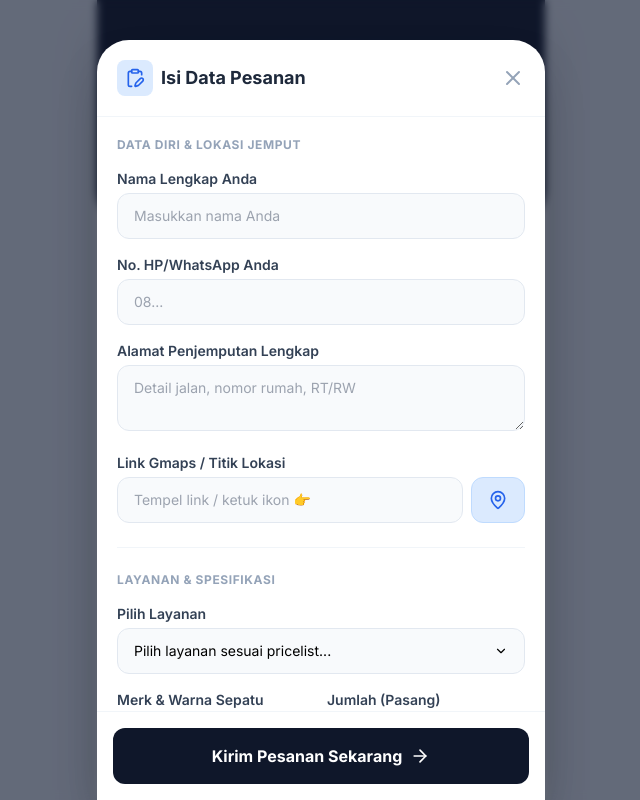
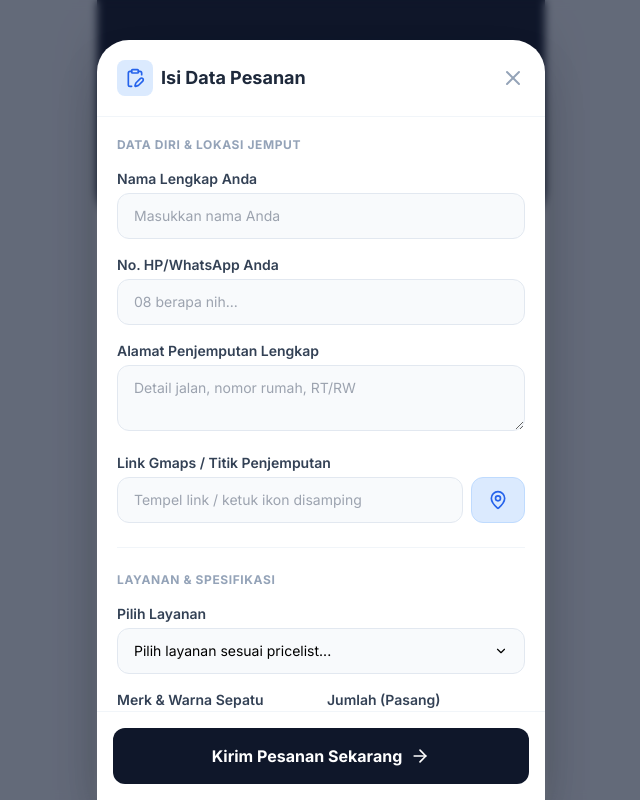
Before and after one commit to ahmadrosyidbaru-sys/SnapxIED, a plain HTML site: page index.html in a window 1280 px wide. Both pictures are taken after a click on the button "PESAN SEKARANG". Shown: the whole page, without its empty margins (319-959 px from the left). Drawn offline with nearby package versions, Linux system fonts and the light colour scheme.

Commit message:
Update index.html

```diff
--- a/index.html
+++ b/index.html
@@ -132,16 +132,16 @@
                         </div>
                         <div>
                             <label class="text-sm font-semibold text-slate-700 block mb-1">No. HP/WhatsApp Anda</label>
-                            <input type="tel" id="nohp" required class="w-full bg-slate-50 border border-slate-200 rounded-xl px-4 py-3 text-sm focus:ring-1 focus:ring-blue-500" placeholder="08...">
+                            <input type="tel" id="nohp" required class="w-full bg-slate-50 border border-slate-200 rounded-xl px-4 py-3 text-sm focus:ring-1 focus:ring-blue-500" placeholder="08 berapa nih...">
                         </div>
                         <div>
                             <label class="text-sm font-semibold text-slate-700 block mb-1">Alamat Penjemputan Lengkap</label>
                             <textarea id="alamat" required rows="2" class="w-full bg-slate-50 border border-slate-200 rounded-xl px-4 py-3 text-sm focus:ring-1 focus:ring-blue-500" placeholder="Detail jalan, nomor rumah, RT/RW"></textarea>
                         </div>
                         <div>
-                            <label class="text-sm font-semibold text-slate-700 block mb-1">Link Gmaps / Titik Lokasi</label>
+                            <label class="text-sm font-semibold text-slate-700 block mb-1">Link Gmaps / Titik Penjemputan</label>
                             <div class="flex gap-2">
-                                <input type="text" id="lokasi" class="flex-1 bg-slate-50 border border-slate-200 rounded-xl px-4 py-3 text-sm focus:ring-1 focus:ring-blue-500" placeholder="Tempel link / ketuk ikon 👉">
+                                <input type="text" id="lokasi" class="flex-1 bg-slate-50 border border-slate-200 rounded-xl px-4 py-3 text-sm focus:ring-1 focus:ring-blue-500" placeholder="Tempel link / ketuk ikon disamping">
                                 <button type="button" onclick="getLocation()" class="bg-blue-100 text-blue-600 px-4 py-3 rounded-xl hover:bg-blue-200 active:scale-95 transition flex items-center justify-center border border-blue-200" title="Ambil Titik Lokasi Saat Ini">
                                     <i data-lucide="map-pin" class="w-5 h-5" id="icon-lokasi"></i>
                                     <div class="spinner-blue hidden" id="spinner-lokasi"></div>
```
